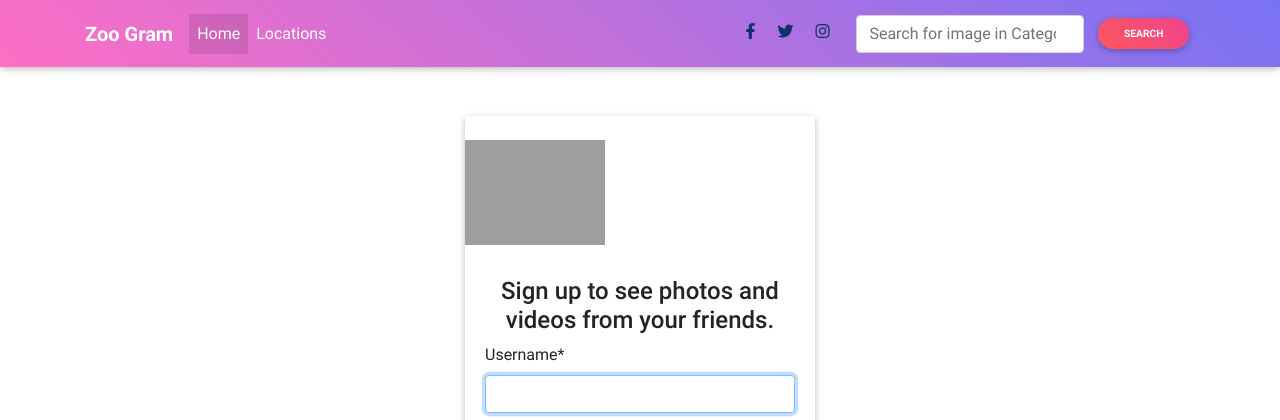
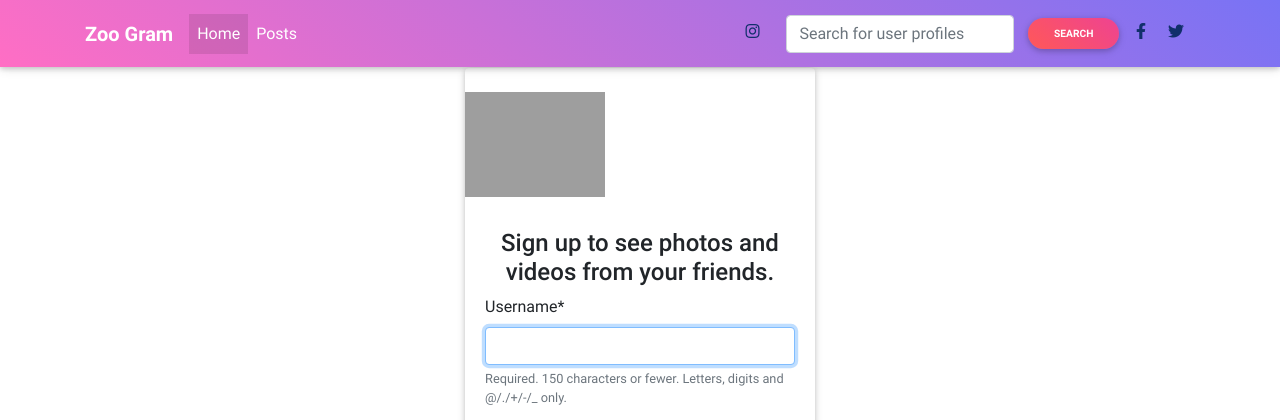
Before and after one commit to KenMwaura1/zoo-gram, a Django app: page /register/ in a window 1280 px wide. Shown: the top 420 px of the page. Run offline with Django 3.2, Linux system fonts and the light colour scheme; some libraries are stand-ins or nearby versions; grey boxes are pictures that could not be loaded.

Commit message:
added search in the nav and username display

```diff
--- a/z_gram/templates/navbar.html
+++ b/z_gram/templates/navbar.html
@@ -14,13 +14,25 @@
                     </a>
                 </li>
                 <li class="nav-item ">
-                    <a class="nav-link white-text" href="#locations">Locations
+                    <a class="nav-link white-text" href="#posts">Posts
                         <span class="sr-only">(current)</span>
                     </a>
                 </li>
+
             </ul>
             <!-- Social Icon  -->
             <ul class="navbar-nav nav-flex-icons">
+                <li class="nav-item" >
+                    <a class="nav-link" href="{% url 'profile' user.username %}">
+                        <i class="fab fa-instagram title blue-grey-text"></i> {{ user.username|title }}
+                    </a>
+                </li>
+                <li class="nav-item ml-3">
+                    <form class="form-inline my-2 my-md-0"  action="{% url 'search' %}" role="search">
+                        <input class="form-control mr-sm-2" type="search" placeholder="Search for user profiles" name="search_user" aria-label="Search">
+                        <button class="btn pink-gradient btn-rounded btn-sm font-weight-bold" type="submit" data-offset="90">Search</button>
+                    </form>
+                </li>
                 <li class="nav-item">
                     <a class="nav-link">
                         <i class="fab fa-facebook-f title"></i>
@@ -31,21 +43,7 @@
                         <i class="fab fa-twitter title"></i>
                     </a>
                 </li>
-                <li class="nav-item">
-                    <a class="nav-link">
-                        <i class="fab fa-instagram title"></i>
-                    </a>
-                </li>
-                <li class="nav-item ml-3">
-                    <form class="form-inline my-2 my-md-0"  action="/search/" role="search">
-                        <input class="form-control mr-sm-2" type="search" placeholder="Search for image in Category" name="search" aria-label="Search">
-                        <button class="btn pink-gradient btn-rounded btn-sm font-weight-bold" type="submit" data-offset="90">Search</button>
-                    </form>
-
-                </li>
             </ul>
         </div>
     </div>
 </nav>
-<br/>
-<br/>
```
